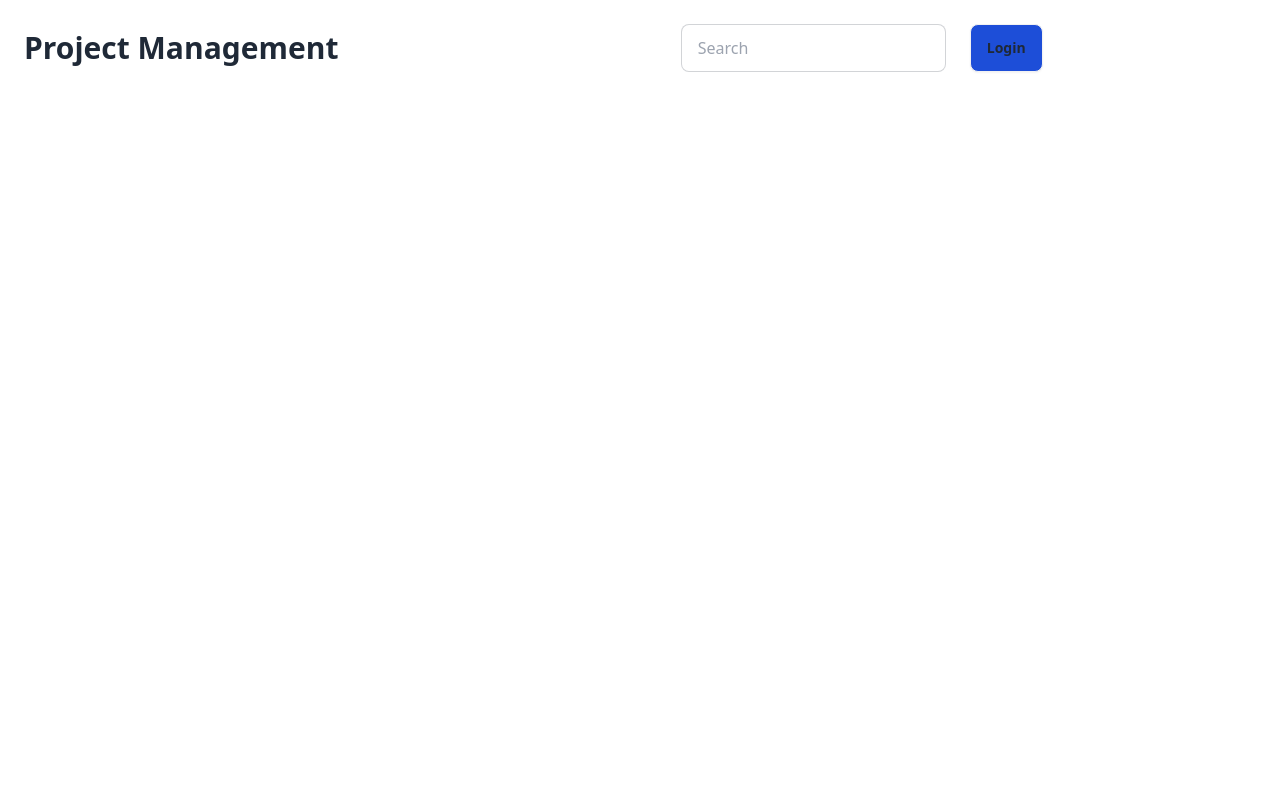
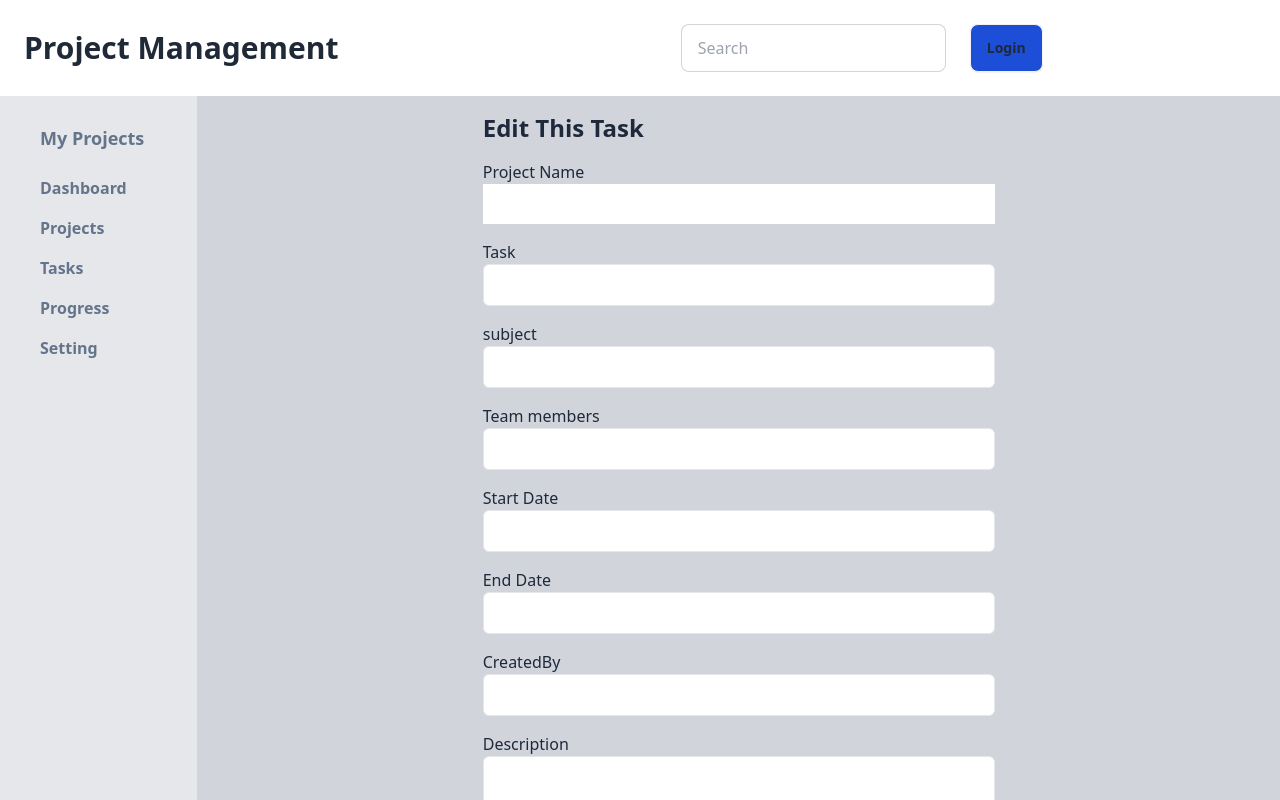
Before and after one commit to Mahadibappi/Project-Management, a React (Create React App) app: page /editTask in a window 1280 px wide. Shown: the top 800 px of the page. Built offline with nearby package versions, Linux system fonts and the light colour scheme.

Commit message:
edit project added

```diff
--- a/src/App.js
+++ b/src/App.js
@@ -10,6 +10,8 @@ import Task from "./Pages/Task/Task";
 import NewProject from "./Pages/CreateProject/NewProject";
 import ProjectDetail from "./Pages/ProjectDetail/ProjectDetail";
 import NewTask from "./Pages/NewTask/NewTask";
+import TaskDetail from "./Pages/TaskDetail/TaskDetail";
+import EditTask from "./Pages/EditTask/EditTask";
 
 function App() {
   return (
@@ -24,6 +26,8 @@ function App() {
             <Route path="/detail" element={<ProjectDetail />} />
             <Route path="/task" element={<Task />} />
             <Route path="/newTask" element={<NewTask />} />
+            <Route path="/taskDetail" element={<TaskDetail />} />
+            <Route path="/editTask" element={<EditTask />} />
             <Route path="/login" element={<Login />} />
             <Route path="/signup" element={<SignUp />} />
           </Route>
--- /dev/null
+++ b/src/Pages/EditTask/EditTask.js
@@ -0,0 +1,155 @@
+import React, { useState } from "react";
+
+const EditTask = () => {
+  const [formData, setFormData] = useState({
+    projectName: "",
+    task: "",
+    subject: "",
+    startDate: "",
+    endDate: "",
+    teamMembers: "",
+    createdBy: "",
+    description: "",
+  });
+  const handleChange = (e) => {
+    const { name, value } = e.target;
+    setFormData({
+      ...formData,
+      [name]: value,
+    });
+  };
+  const handleSubmit = (e) => {
+    e.preventDefault();
+    console.log(formData);
+  };
+  return (
+    <div className="max-w-lg mx-auto text-slate-800">
+      <h2 className="text-2xl font-semibold mb-4">Edit This Task</h2>
+      <form onSubmit={handleSubmit} className="space-y-4 ">
+        <div>
+          <label htmlFor="projectName" className="block">
+            Project Name
+          </label>
+          <input
+            type="text"
+            id="projectName"
+            name="projectName"
+            value={formData.projectName}
+            onChange={handleChange}
+            className="w-full borderrounded-md py-2 px-3 text-slate-900 bg-white"
+            required
+          />
+        </div>
+        <div>
+          <label htmlFor="task" className="block">
+            Task
+          </label>
+          <input
+            type="text"
+            id="task"
+            name="task"
+            value={formData.task}
+            onChange={handleChange}
+            className="w-full border rounded-md py-2 px-3 text-slate-900 bg-white"
+            required
+          />
+        </div>
+        <div>
+          <label htmlFor="subject" className="block">
+            subject
+          </label>
+          <input
+            type="text"
+            id="subject"
+            name="subject"
+            value={formData.subject}
+            onChange={handleChange}
+            className="w-full border rounded-md py-2 px-3 text-slate-900 bg-white"
+            required
+          />
+        </div>
+        <div>
+          <label htmlFor="Team members" className="block">
+            Team members
+          </label>
+          <input
+            type="text"
+            id="teamMembers"
+            name="teamMembers"
+            value={formData.teamMembers}
+            onChange={handleChange}
+            className="w-full border rounded-md py-2 px-3 text-slate-900 bg-white"
+            required
+          />
+        </div>
+        <div>
+          <label htmlFor="startDate" className="block">
+            Start Date
+          </label>
+          <input
+            type="text"
+            id="startDate"
+            name="startDate"
+            value={formData.startDate}
+            onChange={handleChange}
+            className="w-full border rounded-md py-2 px-3 text-slate-900 bg-white"
+            required
+          />
+        </div>
+        <div>
+          <label htmlFor="endDate" className="block">
+            End Date
+          </label>
+          <input
+            type="text"
+            id="endDate"
+            name="endDate"
+            value={formData.endDate}
+            onChange={handleChange}
+            className="w-full border rounded-md py-2 px-3 text-slate-900 bg-white"
+            required
+          />
+        </div>
+        <div>
+          <label htmlFor=" createdBy" className="block">
+            CreatedBy
+          </label>
+          <input
+            type="text"
+            id="createdBy"
+            name="createdBy"
+            value={formData.createdBy}
+            onChange={handleChange}
+            className="w-full border rounded-md py-2 px-3 text-slate-900 bg-white"
+            required
+          />
+        </div>
+
+        {/* description */}
+        <div>
+          <label htmlFor="description" className="block">
+            Description
+          </label>
+          <textarea
+            id="description"
+            name="description"
+            value={formData.description}
+            onChange={handleChange}
+            className="w-full border rounded-md py-2 px-3 h-32 text-slate-900 bg-white"
+            required
+          />
+        </div>
+        <div>
+          <button
+            type="submit"
+            className="bg-blue-500 text-white py-2 px-4 rounded-md"
+          >
+            Submit
+          </button>
+        </div>
+      </form>
+    </div>
+  );
+};
+
+export default EditTask;
--- a/src/Pages/Task/Task.js
+++ b/src/Pages/Task/Task.js
@@ -81,14 +81,16 @@ const Task = () => {
                   <td class="p6-6 py-4">Progress</td>
                   <td class="px-6 py-4">
                     <div className="flex gap-3 ">
-                      <Link to="/detail">
+                      <Link to="/taskDetail">
                         <button className="mt-2">
                           <BsEyeFill className="w-6 h-6" />
                         </button>
                       </Link>
-                      <button>
-                        <FaEdit className="w-5 h-6" />
-                      </button>
+                      <Link to="/editTask">
+                        <button className="mt-2">
+                          <FaEdit className="w-5 h-6" />
+                        </button>
+                      </Link>
                       <button>
                         <MdDelete className="w-5 h-6 text-red-600" />
                       </button>
--- /dev/null
+++ b/src/Pages/TaskDetail/TaskDetail.js
@@ -0,0 +1,54 @@
+import React from "react";
+
+const TaskDetail = () => {
+  return (
+    <div class=" max-w-lg mx-auto text-slate-800 ">
+      <div className="flex  gap-7 flex-col">
+        <div className="">
+          <h3 class="text-lg font-semibold">Project Name</h3>
+          <span class="text-gray-700">Book Store Management</span>
+        </div>
+        <div>
+          <h3 class="text-lg font-semibold">Task</h3>
+          <span class="text-gray-800">Create database</span>
+        </div>
+        <div>
+          <h3 class="text-lg font-semibold">Team Members</h3>
+          <span class="text-gray-700">Junior Web Team</span>
+        </div>
+        <div>
+          <h3 class="text-lg font-semibold">Subject</h3>
+          <span class="text-gray-700">Create more than nine table</span>
+        </div>
+        <div>
+          <h3 class="text-lg font-semibold">Start Date</h3>
+          <span class="text-gray-700">02/02/2024</span>
+        </div>
+        <div>
+          <h3 class="text-lg font-semibold">End Date</h3>
+          <span class="text-gray-700">02/05/2024</span>
+        </div>
+        <div>
+          <h3 class="text-lg font-semibold">Created By</h3>
+          <span class="text-gray-700">Mr. Asad Khan</span>
+        </div>
+        <div>
+          <h3 class="text-lg font-semibold">Status</h3>
+          <span class="text-gray-700 font-bold">Completed</span>
+        </div>
+      </div>
+      <div>
+        <div className="mt-6">
+          <h3 class="text-lg font-semibold">Description</h3>
+          <p class="text-gray-700 p-2">
+            Lorem ipsum dolor sit amet consectetur adipisicing elit. Iusto quam
+            voluptatum, laboriosam atque id assumenda molestias sapiente harum
+            quia deserunt?
+          </p>
+        </div>
+      </div>
+    </div>
+  );
+};
+
+export default TaskDetail;
```
